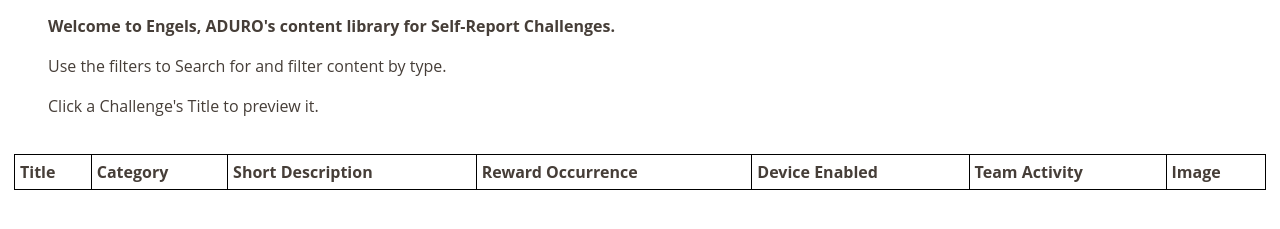
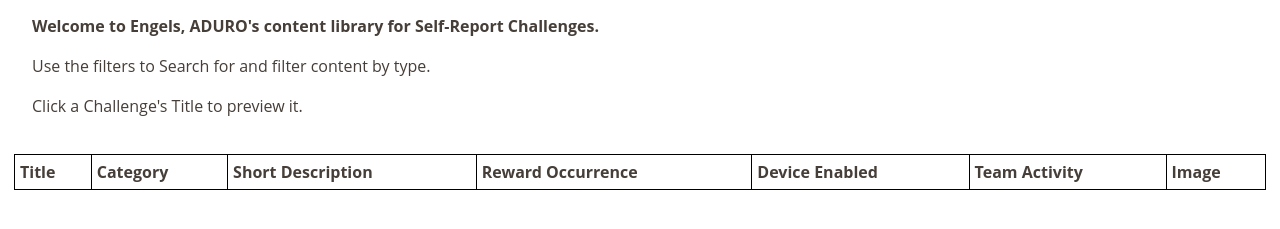
Before and after one commit to arapawa/engels, a website built with webpack: page index.html in a window 1280 px wide. Shown: the part 63-292 px from the top of the page. Built offline with nearby package versions, Linux system fonts and the light colour scheme.

Commit message:
Refine intro-text styles

```diff
--- a/css/main.css
+++ b/css/main.css
@@ -49,7 +49,7 @@
 
 /* Introduction Text styles */
 #intro-text {
-  padding: 1em 3em 0 3em;
+  padding: 1em 2em 0 2em;
 }
 
 /* Table styles */
```
